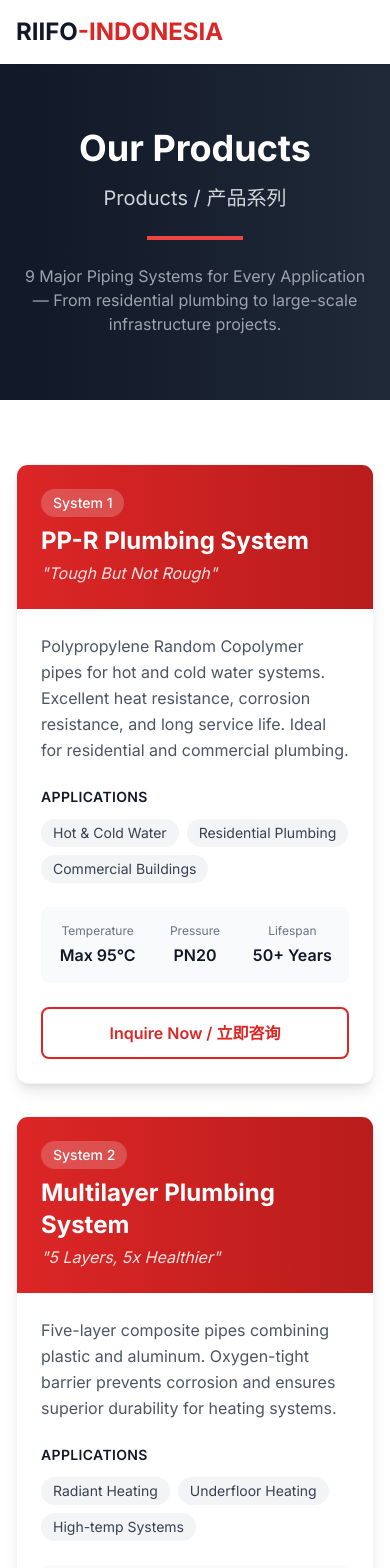
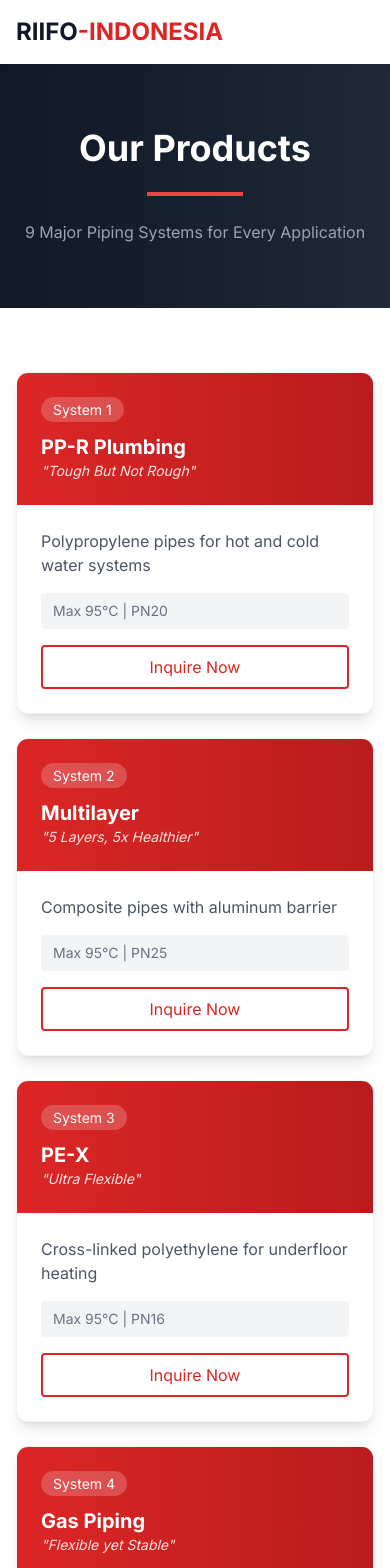
Before and after one commit to anniechancls-sketch/riifo-care, a Next.js app: page /products in a window 390 px wide. Shown: the top 1568 px of the page. Built offline with nearby package versions, Linux system fonts and the light colour scheme.

Commit message:
Add Products page

```diff
--- a/app/products/page.tsx
+++ b/app/products/page.tsx
@@ -5,67 +5,58 @@ import Link from 'next/link'
 export default function ProductsPage() {
   const products = [
     {
-      name: 'PP-R Plumbing System',
+      name: 'PP-R Plumbing',
       tagline: 'Tough But Not Rough',
-      desc: 'Polypropylene Random Copolymer pipes for hot and cold water systems. Excellent heat resistance, corrosion resistance, and long service life. Ideal for residential and commercial plumbing.',
-      applications: ['Hot & Cold Water', 'Residential Plumbing', 'Commercial Buildings'],
-      specs: { temp: 'Max 95°C', pressure: 'PN20', lifespan: '50+ Years' },
+      desc: 'Polypropylene pipes for hot and cold water systems',
+      specs: 'Max 95°C | PN20',
     },
     {
-      name: 'Multilayer Plumbing System',
+      name: 'Multilayer',
       tagline: '5 Layers, 5x Healthier',
-      desc: 'Five-layer composite pipes combining plastic and aluminum. Oxygen-tight barrier prevents corrosion and ensures superior durability for heating systems.',
-      applications: ['Radiant Heating', 'Underfloor Heating', 'High-temp Systems'],
-      specs: { temp: 'Max 95°C', pressure: 'PN25', lifespan: '50+ Years' },
+      desc: 'Composite pipes with aluminum barrier',
+      specs: 'Max 95°C | PN25',
     },
     {
-      name: 'PE-X Plumbing System',
+      name: 'PE-X',
       tagline: 'Ultra Flexible',
-      desc: 'Cross-linked polyethylene with exceptional flexibility and memory shape. Ideal for underfloor heating and complex installations with tight spaces.',
-      applications: ['Underfloor Heating', 'Renovation Projects', 'Tight Spaces'],
-      specs: { temp: 'Max 95°C', pressure: 'PN16', lifespan: '50+ Years' },
+      desc: 'Cross-linked polyethylene for underfloor heating',
+      specs: 'Max 95°C | PN16',
     },
     {
-      name: 'Gas Piping System',
+      name: 'Gas Piping',
       tagline: 'Flexible yet Stable',
-      desc: 'Corrugated stainless steel gas pipes with PVC coating. Perfect for natural gas and LPG systems with flexibility and safety.',
-      applications: ['Natural Gas', 'LPG Systems', 'Residential & Commercial'],
-      specs: { temp: 'Ambient', pressure: '50kPa', lifespan: '30+ Years' },
+      desc: 'Stainless steel for natural gas & LPG',
+      specs: '50kPa | Flexible',
     },
     {
-      name: 'PVC Drainage System',
+      name: 'PVC Drainage',
       tagline: 'Rule the Quiet',
-      desc: 'High-quality PVC pipes and fittings for wastewater drainage. Superior sound insulation performance and excellent flow characteristics.',
-      applications: ['Wastewater Drainage', 'Storm Water', 'Soil Stacks'],
-      specs: { temp: 'Ambient', pressure: 'Gravity', lifespan: '50+ Years' },
+      desc: 'High-quality wastewater drainage',
+      specs: 'Gravity | Silent',
     },
     {
-      name: 'PVC Conduit System',
+      name: 'PVC Conduit',
       tagline: 'Electrical Safety',
-      desc: 'Electrical conduit systems for wire protection. Fire-resistant, impact-resistant design ensuring electrical safety in all installations.',
-      applications: ['Electrical Wiring', 'Data Cables', 'Fire Protection'],
-      specs: { temp: 'Ambient', pressure: 'Heavy Duty', lifespan: '50+ Years' },
+      desc: 'Electrical conduit systems',
+      specs: 'Heavy Duty | Fire Resistant',
     },
     {
-      name: 'A/C Piping System',
+      name: 'A/C Piping',
       tagline: 'Safe & Durable',
-      desc: 'Insulated copper and composite pipes for air conditioning systems. Pre-insulated for easy installation and optimal performance.',
-      applications: ['VRF Systems', 'Split AC', 'Central HVAC'],
-      specs: { temp: '-40°C~+120°C', pressure: '45bar', lifespan: '30+ Years' },
+      desc: 'Insulated pipes for HVAC systems',
+      specs: '-40°C~+120°C | 45bar',
     },
     {
       name: 'Underfloor Heating',
-      tagline: 'Energy-Efficient Comfort',
-      desc: 'Complete underfloor heating systems including manifolds, pipes, and controls. Even heat distribution for maximum comfort and efficiency.',
-      applications: ['Residential', 'Commercial', 'Industrial Spaces'],
-      specs: { temp: 'Up to 60°C', pressure: '6bar', lifespan: '50+ Years' },
+      tagline: 'Energy-Efficient',
+      desc: 'Complete heating system solutions',
+      specs: 'Up to 60°C | 6bar',
     },
     {
-      name: 'Infrastructure Piping',
-      tagline: 'Large Scale Solutions',
-      desc: 'HDPE and large-diameter pipes for municipal water supply, drainage, and major infrastructure projects. Built for durability and performance.',
-      applications: ['Water Supply', 'Drainage', 'Irrigation', 'Mining'],
-      specs: { temp: 'Various', pressure: 'PN6-PN25', lifespan: '50+ Years' },
+      name: 'Infrastructure',
+      tagline: 'Large Scale',
+      desc: 'HDPE for municipal projects',
+      specs: 'PN6-PN25 | Various',
     },
   ]
 
@@ -90,75 +81,27 @@ export default function ProductsPage() {
       {/* Hero */}
       <section className="bg-gradient-to-r from-gray-900 to-gray-800 text-white py-16">
         <div className="max-w-4xl mx-auto px-4 text-center">
-          <h1 className="text-4xl md:text-5xl font-bold mb-4">
-            Our Products
-          </h1>
-          <p className="text-xl text-gray-300 mb-2">Products / 产品系列</p>
+          <h1 className="text-4xl md:text-5xl font-bold mb-4">Our Products</h1>
           <div className="w-24 h-1 bg-red-500 mx-auto mt-6" />
-          <p className="mt-6 text-gray-400 max-w-2xl mx-auto">
-            9 Major Piping Systems for Every Application — From residential plumbing to large-scale infrastructure projects.
-          </p>
+          <p className="mt-6 text-gray-400">9 Major Piping Systems for Every Application</p>
         </div>
       </section>
 
       {/* Products Grid */}
       <section className="py-16 px-4 max-w-6xl mx-auto">
-        <div className="grid md:grid-cols-2 gap-8">
+        <div className="grid md:grid-cols-3 gap-6">
           {products.map((product, index) => (
-            <div key={product.name} className="bg-white rounded-xl shadow-lg overflow-hidden border border-gray-100 hover:shadow-xl transition-shadow duration-300">
-              {/* Product Header */}
+            <div key={product.name} className="bg-white rounded-xl shadow-lg overflow-hidden border border-gray-100 hover:shadow-xl transition-shadow">
               <div className="bg-gradient-to-r from-red-600 to-red-700 text-white p-6">
-                <div className="flex items-center justify-between mb-2">
-                  <span className="bg-white/20 px-3 py-1 rounded-full text-sm font-medium">
-                    System {index + 1}
-                  </span>
-                </div>
-                <h2 className="text-2xl font-bold mb-1">{product.name}</h2>
-                <p className="text-red-100 italic">"{product.tagline}"</p>
+                <span className="bg-white/20 px-3 py-1 rounded-full text-sm">System {index + 1}</span>
+                <h2 className="text-xl font-bold mt-3">{product.name}</h2>
+                <p className="text-red-100 text-sm italic">"{product.tagline}"</p>
               </div>
-
-              {/* Product Body */}
               <div className="p-6">
-                <p className="text-gray-600 mb-6 leading-relaxed">{product.desc}</p>
-
-                {/* Applications */}
-                <div className="mb-6">
-                  <h4 className="text-sm font-semibold text-gray-900 mb-3 uppercase tracking-wide">Applications</h4>
-                  <div className="flex flex-wrap gap-2">
-                    {product.applications.map((app) => (
-                      <span key={app} className="bg-gray-100 text-gray-700 px-3 py-1 rounded-full text-sm">
-                        {app}
-                      </span>
-                    ))}
-                  </div>
-                </div>
-
-                {/* Specs */}
-                <div className="bg-gray-50 rounded-lg p-4">
-                  <div className="grid grid-cols-3 gap-4 text-center">
-                    <div>
-                      <p className="text-xs text-gray-500 mb-1">Temperature</p>
-                      <p className="font-semibold text-gray-900">{product.specs.temp}</p>
-                    </div>
-                    <div>
-                      <p className="text-xs text-gray-500 mb-1">Pressure</p>
-                      <p className="font-semibold text-gray-900">{product.specs.pressure}</p>
-                    </div>
-                    <div>
-                      <p className="text-xs text-gray-500 mb-1">Lifespan</p>
-                      <p className="font-semibold text-gray-900">{product.specs.lifespan}</p>
-                    </div>
-                  </div>
-                </div>
-              </div>
-
-              {/* CTA */}
-              <div className="px-6 pb-6">
-                <Link
-                  href="/contact"
-                  className="block w-full text-center py-3 border-2 border-red-600 text-red-600 font-semibold rounded-lg hover:bg-red-600 hover:text-white transition duration-300"
-                >
-                  Inquire Now / 立即咨询
+                <p className="text-gray-600 mb-4">{product.desc}</p>
+                <p className="text-sm text-gray-500 bg-gray-100 px-3 py-2 rounded">{product.specs}</p>
+                <Link href="/contact" className="block mt-4 text-center py-2 border-2 border-red-600 text-red-600 rounded hover:bg-red-600 hover:text-white transition">
+                  Inquire Now
                 </Link>
               </div>
             </div>
@@ -166,56 +109,11 @@ export default function ProductsPage() {
         </div>
       </section>
 
-      {/* Why Choose RIIFO */}
-      <section className="py-16 bg-gray-50">
-        <div className="max-w-6xl mx-auto px-4">
-          <div className="text-center mb-12">
-            <h2 className="text-3xl font-bold text-gray-900 mb-4">Why Choose RIIFO Products?</h2>
-            <div className="w-16 h-1 bg-red-500 mx-auto" />
-          </div>
-          <div className="grid md:grid-cols-4 gap-6">
-            {[
-              { title: 'Quality', desc: 'Made with virgin raw materials', icon: '✓' },
-              { title: 'Certified', desc: 'NSF, DVGW, WRAS approved', icon: '🏆' },
-              { title: 'Warranty', desc: 'Up to 25 years coverage', icon: '🛡️' },
-              { title: 'Support', desc: '24/7 technical assistance', icon: '🔧' },
-            ].map((item) => (
-              <div key={item.title} className="bg-white rounded-lg p-6 text-center shadow-sm">
-                <div className="w-12 h-12 bg-red-100 rounded-full flex items-center justify-center mx-auto mb-4 text-2xl">
-                  {item.icon}
-                </div>
-                <h3 className="font-bold text-gray-900 mb-2">{item.title}</h3>
-                <p className="text-sm text-gray-600">{item.desc}</p>
-              </div>
-            ))}
-          </div>
-        </div>
-      </section>
-
-      {/* CTA */}
-      <section className="py-16 bg-red-600 text-white">
-        <div className="max-w-4xl mx-auto px-4 text-center">
-          <h2 className="text-3xl font-bold mb-4">Need Product Specifications?</h2>
-          <p className="text-red-100 mb-8 text-lg">
-            Contact us for detailed technical data sheets, installation guides, and pricing information.
-          </p>
-          <div className="flex flex-col sm:flex-row gap-4 justify-center">
-            <Link href="/contact" className="px-8 py-4 bg-white text-red-600 font-semibold rounded-lg hover:bg-gray-100 transition">
-              Contact Sales
-            </Link>
-            <Link href="/warranty" className="px-8 py-4 border-2 border-white text-white font-semibold rounded-lg hover:bg-white hover:text-red-600 transition">
-              Register Warranty
-            </Link>
-          </div>
-        </div>
-      </section>
-
       {/* Footer */}
       <footer className="bg-gray-900 text-gray-400 py-8">
         <div className="max-w-7xl mx-auto px-4 text-center">
           <p className="text-xl font-bold text-white mb-2">RIIFO</p>
-          <p className="mb-2">Ideal Piping Solutions for Everyone</p>
-          <p className="text-sm">© 2024 RIIFO Indonesia. All rights reserved.</p>
+          <p className="text-sm">© 2024 RIIFO Indonesia</p>
         </div>
       </footer>
     </main>
```
